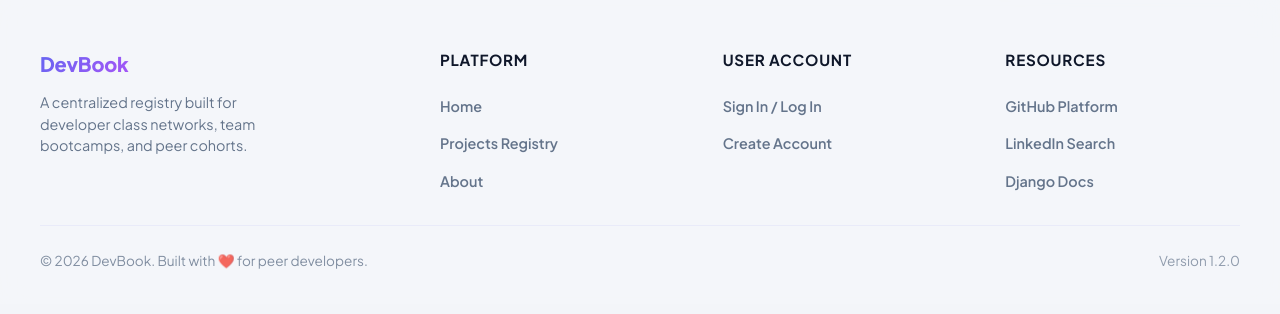
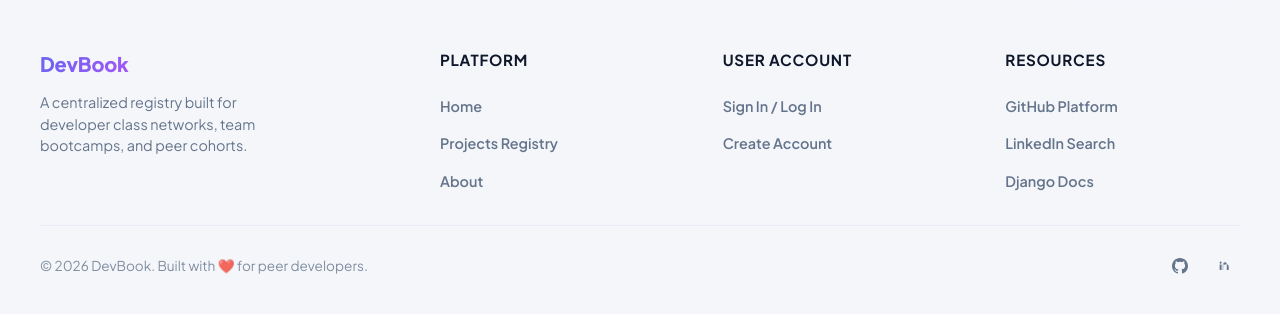
Before and after one commit to codewithmittalhardik/DevBook, a Django app: page / in a window 1280 px wide. Shown: the part 1156-1470 px from the top of the page. Before the commit the page ends 1425 px from the top, so only its background shows below. Run offline with Django 5.2, Linux system fonts and the light colour scheme.

Commit message:
feat: add social media links to footer with styling enhancements

```diff
--- a/projects/templates/projects/base.html
+++ b/projects/templates/projects/base.html
@@ -139,8 +139,13 @@
             <div class="footer-copyright">
                 &copy; 2026 DevBook. Built with ❤️ for peer developers.
             </div>
-            <div style="font-size: 0.85rem; color: var(--text-secondary); opacity: 0.7;">
-                Version 1.2.0
+            <div class="footer-socials" aria-label="Social links">
+                <a href="https://github.com/codewithmittalhardik" target="_blank" rel="noopener noreferrer" aria-label="GitHub">
+                    <svg viewBox="0 0 24 24" fill="currentColor"><path d="M12 0C5.37 0 0 5.37 0 12c0 5.3 3.438 9.8 8.205 11.385.6.11.82-.26.82-.577 0-.285-.011-1.04-.016-2.04-3.338.726-4.042-1.608-4.042-1.608-.546-1.387-1.333-1.756-1.333-1.756-1.089-.745.083-.73.083-.73 1.205.085 1.838 1.237 1.838 1.237 1.07 1.834 2.807 1.305 3.492.998.108-.775.418-1.305.762-1.606-2.665-.304-5.467-1.333-5.467-5.93 0-1.31.469-2.381 1.237-3.221-.124-.303-.536-1.523.117-3.176 0 0 1.008-.323 3.301 1.23A11.5 11.5 0 0 1 12 5.803c1.02.004 2.047.138 3.006.402 2.292-1.553 3.3-1.23 3.3-1.23.653 1.653.241 2.873.117 3.176.771.84 1.236 1.911 1.236 3.221 0 4.609-2.807 5.624-5.479 5.921.43.372.814 1.103.814 2.223 0 1.606-.015 2.898-.015 3.292 0 .321.217.694.825.576C20.565 21.797 24 17.3 24 12c0-6.63-5.37-12-12-12z"/></svg>
+                </a>
+                <a href="https://linkedin.com/in/mittalhardik" target="_blank" rel="noopener noreferrer" aria-label="LinkedIn">
+                    <svg viewBox="0 0 24 24" fill="currentColor"><path d="M6.94 8.5A1.56 1.56 0 1 1 6.94 5.38a1.56 1.56 0 0 1 0 3.12ZM5.5 9.75h2.88V18H5.5V9.75Zm4.6 0h2.76v1.12h.04c.38-.72 1.32-1.48 2.72-1.48 2.91 0 3.45 1.91 3.45 4.4V18h-2.88v-7.58c0-1.81-.03-4.13-2.52-4.13-2.52 0-2.9 1.97-2.9 4V18H10.1V9.75Z"/></svg>
+                </a>
             </div>
         </div>
     </footer>
--- a/static/css/style.css
+++ b/static/css/style.css
@@ -1208,6 +1208,34 @@ footer {
     width: 100%;
 }
 
+.footer-socials {
+    display: flex;
+    align-items: center;
+    gap: 0.75rem;
+}
+
+.footer-socials a {
+    color: var(--text-secondary);
+    display: inline-flex;
+    align-items: center;
+    justify-content: center;
+    width: 2rem;
+    height: 2rem;
+    border-radius: 999px;
+    transition: all 0.2s ease;
+}
+
+.footer-socials a:hover {
+    color: var(--primary);
+    background: rgba(99, 102, 241, 0.12);
+    transform: translateY(-1px);
+}
+
+.footer-socials svg {
+    width: 1rem;
+    height: 1rem;
+}
+
 @media (max-width: 768px) {
     .footer-grid {
         grid-template-columns: 1fr;
```
